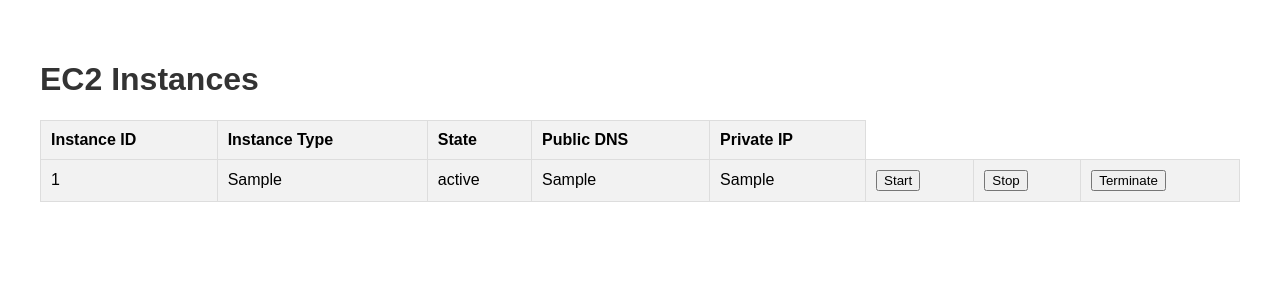
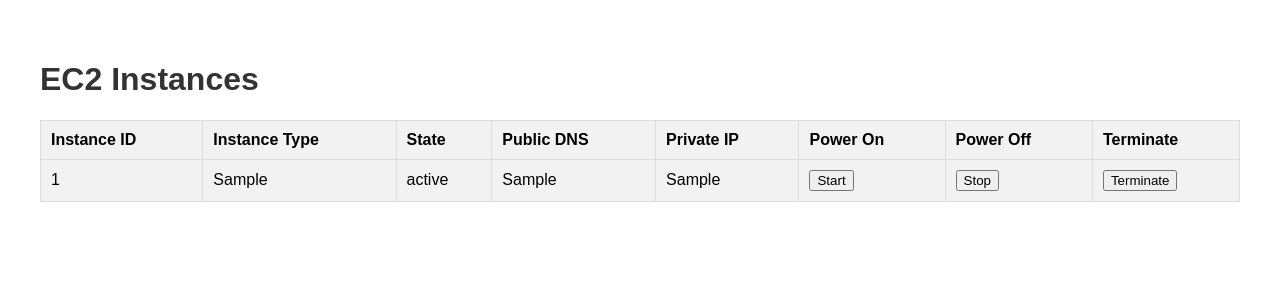
Before and after one commit to kesava333/ec2-dashboard, a Flask app: template templates/ec2_instances.html in a window 1280 px wide. Shown: the top 300 px of the page. Run offline with Flask 3, Linux system fonts and the light colour scheme; the template is opened without the code that fills it: most values are stand-ins (such as "Sample title", 1, 10 or a date in 2020).

Commit message:
Update ec2_instances.html

```diff
--- a/templates/ec2_instances.html
+++ b/templates/ec2_instances.html
@@ -43,6 +43,9 @@
             <th>State</th>
             <th>Public DNS</th>
             <th>Private IP</th>
+            <th>Power On</th>
+            <th>Power Off</th>
+            <th>Terminate</th>
         </tr>
         {% for instance in instances %}
         <tr>
```
